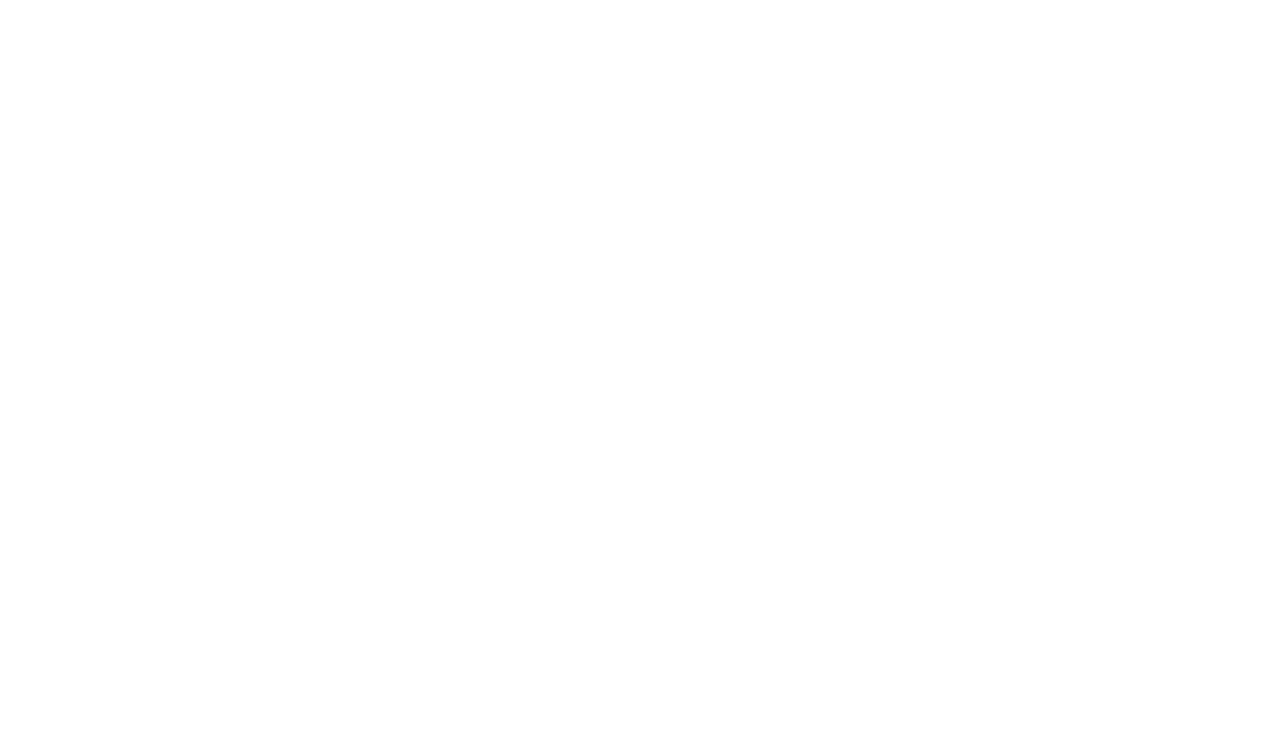
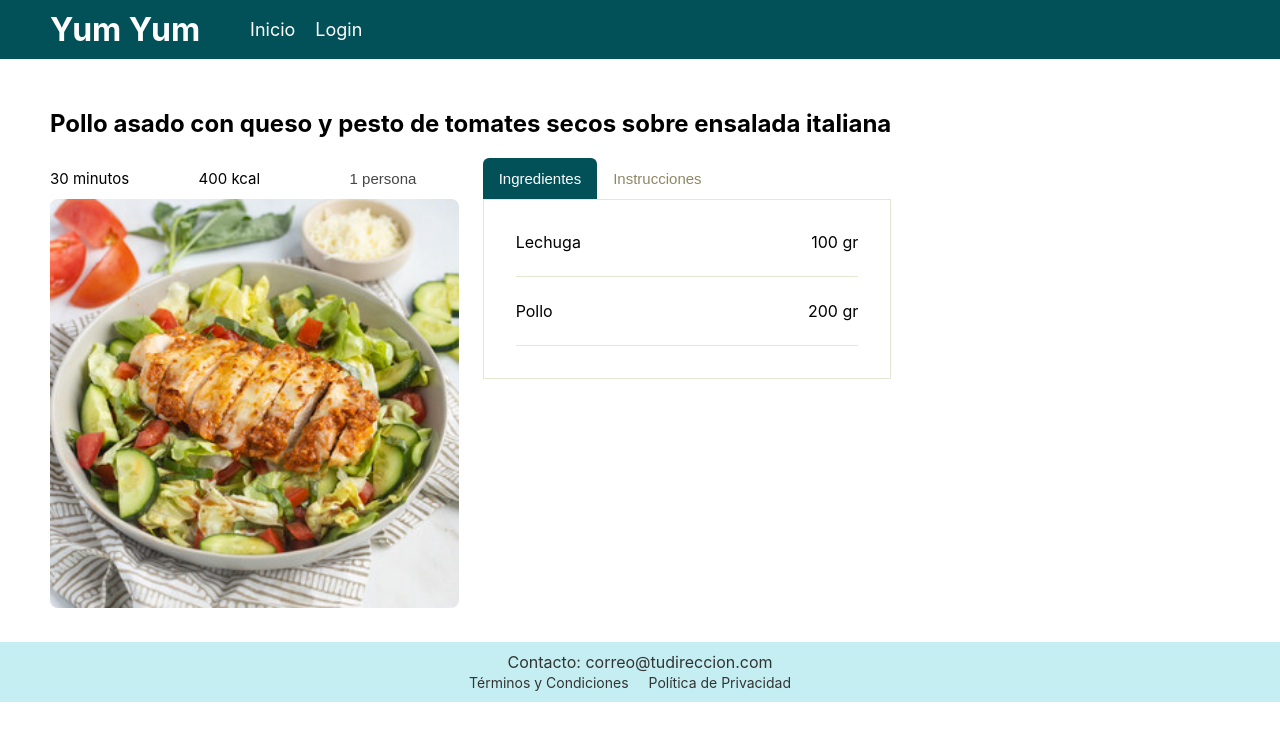
Before and after one commit to sharon3snc/https---github.com-sharon3snc-yumyum, a React (Create React App) app: page /recetas/1 in a window 1280 px wide. Before the commit this address had no page. Shown: the top 740 px of the page. Built offline with nearby package versions, Linux system fonts and the light colour scheme.

Commit message:
receta por Id

```diff
--- a/src/App.js
+++ b/src/App.js
@@ -9,7 +9,7 @@ function App() {
     <Router>
       <Routes>
         <Route path="/" element={<Home />} />
-        <Route path="/recetas" element={<Recetas />} />
+        <Route path="/recetas/:id" element={<Recetas />} />
       </Routes>
     </Router>
   );
--- a/src/Home.css
+++ b/src/Home.css
@@ -110,10 +110,16 @@ section {
     border-radius: 8px 8px 0 0;
   }
 
+  .card a {
+    text-decoration: none; /* Elimina la decoración de subrayado */
+    color: black;
+  }
+
   .recipe {
     margin-top: 16px;
     font-size: 16px;
     color: #333333;
+    text-decoration: none;
   }
 
 
--- a/src/Home.js
+++ b/src/Home.js
@@ -12,8 +12,7 @@ function Home() {
         <h1>Yum Yum</h1>
         <nav>
           <ul>
-            <li><Link to="/recetas">Recetas</Link></li>
-            <li><a href="/sobre-nosotros">Login</a></li>
+            <li><a href="/login">Login</a></li>
           </ul>
         </nav>
       </header>
@@ -47,8 +46,10 @@ function Home() {
           <div class="cardcontainer">
             {recipes.map((recipe, index) => (
               <div class="card" key={index}>
-                <img src={recipe.image} alt=''/>
-                <div class="recipe">{recipe.name}</div>
+                <Link to={`/recetas/${recipe.id}`}>
+                  <img src={recipe.image} alt=''/>
+                  <div class="recipe">{recipe.name}</div>
+                </Link>
               </div>
             ))}
           </div>
--- a/src/Recetas.js
+++ b/src/Recetas.js
@@ -1,14 +1,47 @@
-import React from 'react';
-import { Link } from 'react-router-dom';
+import React, {useState} from 'react';
+import { Link, useParams } from 'react-router-dom';
 import './Recetas.css';
 import recipes from './datahome'
 
 function Recetas() {
-  const recipe = recipes.find((recipe) => recipe.id === 1);
+  const { id } = useParams();
+  const recipe = recipes.find((recipe) => recipe.id.toString() === id);
 
-  if (!recipe) {
-    return <div>No se encontró la receta con id: 1</div>;
-  }
+  const [activeTab, setActiveTab] = useState('ingredients');
+
+  const handleTabClick = (tabName) => {
+    setActiveTab(tabName);
+  };
+
+  const renderContent = () => {
+    if (activeTab === "ingredients") {
+      return (
+        <ul className='ingredients'>
+          {recipe.ingredients.map((ingredient, index) => (
+            <li key={index}>
+              <div className='ingredientDetail'>
+                <div>{ingredient.name}</div>
+                <div>{ingredient.quantity}</div>
+              </div>
+            </li>
+          ))}
+        </ul>
+      );
+    } else if (activeTab === 'instructions') {
+      return (
+        <ul className="ingredients">
+          {recipe.instructions.map((instruction) => (
+            <li key={instruction.step}>
+            <div className="ingredientDetail">
+                <div>Paso {instruction.step}</div>
+                <div>{instruction.describe}</div>
+            </div>
+            </li>
+          ))}
+        </ul>
+      );
+    }
+  };
 
   return (
     <div>
@@ -54,20 +87,15 @@ function Recetas() {
                 </div>
                 <div className='reciperight'>
                   <div className='cardtitles'>
-                    <button class='selectedbutton'>Ingredientes</button>
-                    <button class='cardbutton'>Instrucciones</button>
+                    <button className={activeTab === 'ingredients' ? 'selectedbutton' : 'cardbutton'} onClick={() => handleTabClick('ingredients')}>
+                      Ingredientes
+                    </button>
+                    <button className={activeTab === 'instructions' ? 'selectedbutton' : 'cardbutton'} onClick={() => handleTabClick('instructions')}>
+                      Instrucciones
+                    </button>
                   </div>
                   <div className='cardinfo'>
-                    <ul className='ingredients'>
-                    {recipe.ingredients.map((ingredient, index) => (
-                        <li key={index}>
-                          <div className='ingredientDetail'>
-                            <div>{ingredient.name}</div>
-                            <div>{ingredient.quantity}</div>
-                          </div>
-                        </li>
-                      ))}
-                    </ul>
+                  {renderContent()}
                   </div>
                 </div>
               </div>
--- a/src/datahome.js
+++ b/src/datahome.js
@@ -7,42 +7,85 @@ const recipes = [
       cal: '400 kcal',
       ingredients: [
         {name:'Lechuga', quantity: '100 gr'},
-        {name:'Pollo', quantity: '200 gr'}]
+        {name:'Pollo', quantity: '200 gr'}],
+      instructions: [{step: 1, describe:'Cortar el pollo en trozos de 2cm'}, {step: 2, describe:'Colocar la lechuga en el plato'} ]
     },
     {
       id: 2,
       name: 'Ensalada de hamburguesa de huevo con queso, totopos y mostaza con miel',
-      image: require('./images/ensalada2.jpeg')
+      image: require('./images/ensalada2.jpeg'),
+      time: '30 minutos',
+      cal: '400 kcal',
+      ingredients: [
+        {name:'Lechuga', quantity: '100 gr'},
+        {name:'Pollo', quantity: '200 gr'}],
+      instructions: [{step: 1, describe:'Cortar el pollo en trozos de 2cm'}, {step: 2, describe:'Colocar la lechuga en el plato'} ]
     },
     {
         id: 3,
         name: 'Tacos de calabacín y judías a la barbacoa con lechuga, pimienta y salsa ranch',
-        image: require('./images/ensalada3.jpeg')
+        image: require('./images/ensalada3.jpeg'),
+        time: '30 minutos',
+        cal: '400 kcal',
+        ingredients: [
+            {name:'Lechuga', quantity: '100 gr'},
+            {name:'Pollo', quantity: '200 gr'}],
+        instructions: [{step: 1, describe:'Cortar el pollo en trozos de 2cm'}, {step: 2, describe:'Colocar la lechuga en el plato'} ]
     },
     {
         id: 4,
         name: 'Ensalada balsámica de rúcula con lentejas, tomate, pepino, aguacate y queso feta',
-        image: require('./images/ensalada4.jpeg')
+        image: require('./images/ensalada4.jpeg'),
+        time: '30 minutos',
+        cal: '400 kcal',
+        ingredients: [
+            {name:'Lechuga', quantity: '100 gr'},
+            {name:'Pollo', quantity: '200 gr'}],
+        instructions: [{step: 1, describe:'Cortar el pollo en trozos de 2cm'}, {step: 2, describe:'Colocar la lechuga en el plato'} ]
     },
     {
         id: 5,
         name: 'Atún al pesto de tomate y albahaca se derrite con ensalada verde mixta italiana',
-        image: require('./images/ensalada5.jpeg')
+        image: require('./images/ensalada5.jpeg'),
+        time: '30 minutos',
+        cal: '400 kcal',
+        ingredients: [
+            {name:'Lechuga', quantity: '100 gr'},
+            {name:'Pollo', quantity: '200 gr'}],
+        instructions: [{step: 1, describe:'Cortar el pollo en trozos de 2cm'}, {step: 2, describe:'Colocar la lechuga en el plato'} ]
     },
     {
         id: 6,
         name: 'Ternera a la parrilla con salsa picante de miso y verduras al vapor con sésamo',
-        image: require('./images/ensalada6.jpeg')
+        image: require('./images/ensalada6.jpeg'),
+        time: '30 minutos',
+        cal: '400 kcal',
+        ingredients: [
+            {name:'Lechuga', quantity: '100 gr'},
+            {name:'Pollo', quantity: '200 gr'}],
+        instructions: [{step: 1, describe:'Cortar el pollo en trozos de 2cm'}, {step: 2, describe:'Colocar la lechuga en el plato'} ]
     },
     {
         id: 7,
         name: 'Tazón de fideos de arroz con pollo y maní con guisantes, zanahorias y pepino',
-        image: require('./images/ensalada7.jpeg')
+        image: require('./images/ensalada7.jpeg'),
+        time: '30 minutos',
+        cal: '400 kcal',
+        ingredients: [
+            {name:'Lechuga', quantity: '100 gr'},
+            {name:'Pollo', quantity: '200 gr'}],
+        instructions: [{step: 1, describe:'Cortar el pollo en trozos de 2cm'}, {step: 2, describe:'Colocar la lechuga en el plato'} ]
     },
     {
         id: 8,
         name: 'Sopa Cremosa De Pimiento Rojo Asado Con Tomate, Pepino Y Hummus Pita',
-        image: require('./images/ensalada8.jpeg')
+        image: require('./images/ensalada8.jpeg'),
+        time: '30 minutos',
+        cal: '400 kcal',
+        ingredients: [
+            {name:'Lechuga', quantity: '100 gr'},
+            {name:'Pollo', quantity: '200 gr'}],
+        instructions: [{step: 1, describe:'Cortar el pollo en trozos de 2cm'}, {step: 2, describe:'Colocar la lechuga en el plato'} ]
     },
 
   ];
```
